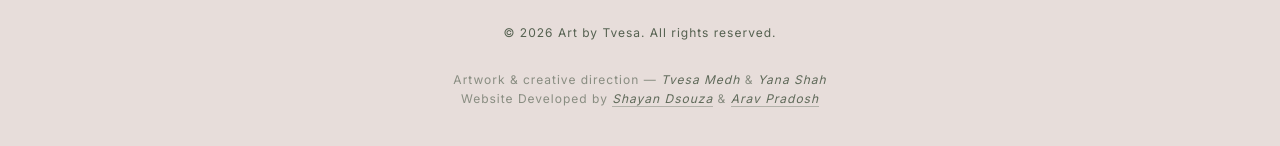
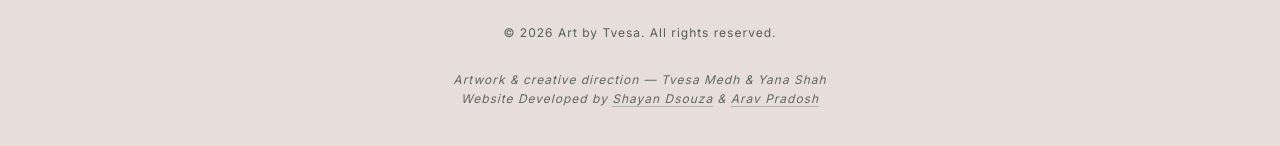
Before and after one commit to ShayanDsouza/Art_by_tvesa, a React (Vite) app: page / in a window 1280 px wide. Shown: the part 4543-4689 px from the top of the page. Built offline with nearby package versions, Linux system fonts and the light colour scheme; no server answers; the database is empty.

Commit message:
Keep each footer credit line on one line with nowrap

```diff
--- a/src/App.css
+++ b/src/App.css
@@ -1489,6 +1489,12 @@ body.gallery-active .navbar {
 .footer-credits span {
   color: rgba(23, 44, 22, 0.65);
   font-style: italic;
+}
+
+.footer-credits-line {
+  white-space: nowrap;
+  font-style: normal;
+  color: rgba(23, 44, 22, 0.45);
 }
 
 .footer-credit-link {
--- a/src/components/Footer.jsx
+++ b/src/components/Footer.jsx
@@ -13,12 +13,12 @@ export default function Footer() {
         </div>
         <p>&copy; {new Date().getFullYear()} Art by Tvesa. All rights reserved.</p>
         <p className="footer-credits">
-          Artwork &amp; creative direction — <span>Tvesa Medh</span> &amp; <span>Yana Shah</span>
+          <span className="footer-credits-line">Artwork &amp; creative direction — <span>Tvesa Medh</span> &amp; <span>Yana Shah</span></span>
           <br />
-          Website Developed by{' '}
+          <span className="footer-credits-line">Website Developed by{' '}
           <a href="mailto:dsouza.shayan@gmail.com" className="footer-credit-link">Shayan Dsouza</a>
           {' '}&amp;{' '}
-          <a href="mailto:aravpradosh06427@gmail.com" className="footer-credit-link">Arav Pradosh</a>
+          <a href="mailto:aravpradosh06427@gmail.com" className="footer-credit-link">Arav Pradosh</a></span>
         </p>
       </div>
     </footer>
```
